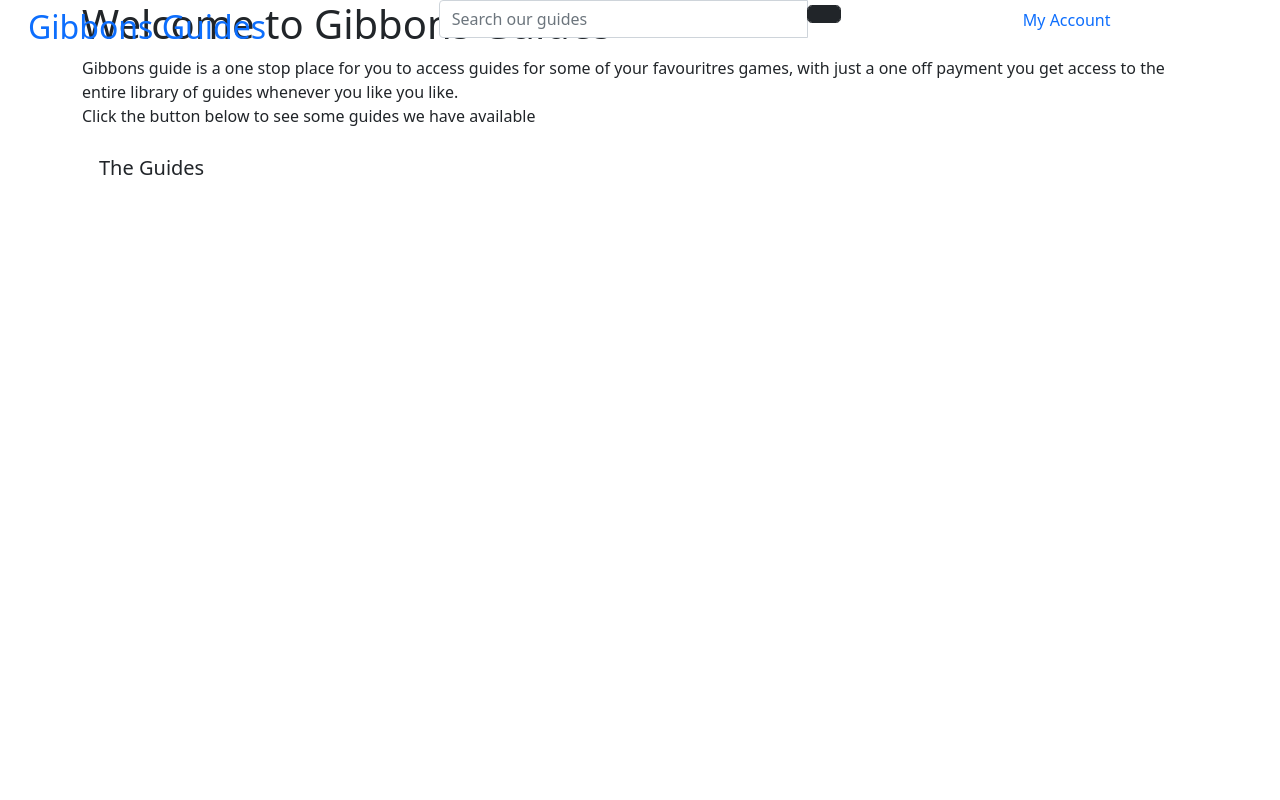
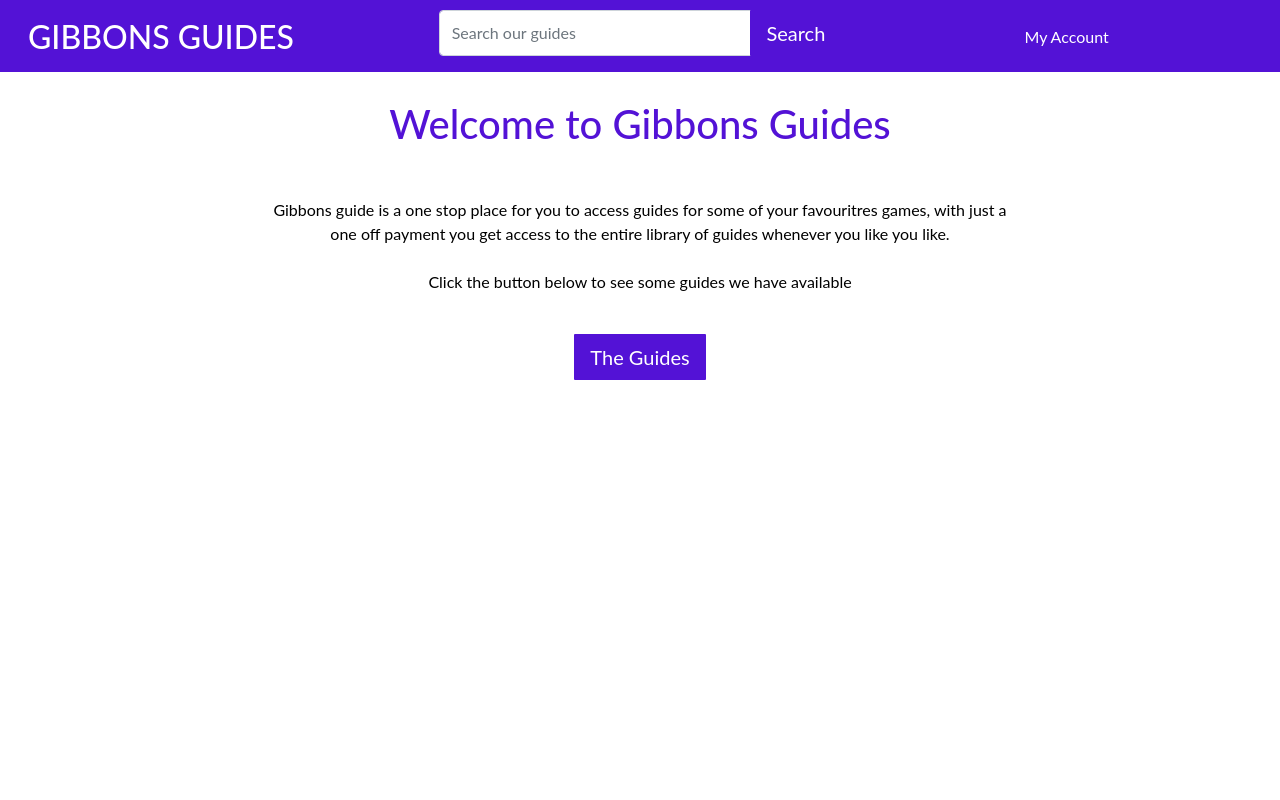
Before and after one commit to Code-Institute-Submissions/SuperGibbon-MS4, a Django app: page / in a window 1280 px wide. Run offline with Django 3.2, Linux system fonts and the light colour scheme; some libraries are stand-ins or nearby versions.

Commit message:
Add css to homepage

```diff
--- a/gibbon_guides/settings.py
+++ b/gibbon_guides/settings.py
@@ -149,6 +149,10 @@ USE_TZ = True
 # https://docs.djangoproject.com/en/3.2/howto/static-files/
 
 STATIC_URL = '/static/'
+STATICFILES_DIRS = (os.path.join(BASE_DIR, 'static'),)
+
+MEDIA_URL = '/media/'
+MEDIA_ROOT = os.path.join(BASE_DIR, 'media')
 
 # Default primary key field type
 # https://docs.djangoproject.com/en/3.2/ref/settings/#default-auto-field
--- a/home/templates/home/index.html
+++ b/home/templates/home/index.html
@@ -12,19 +12,21 @@
 {% block content %}
     <div class="container">
         <div class="row">
-            <div class="col my-auto">
-                <h1 class="title-text">
+
+            <div class="col-8 offset-2 home-main">
+                <h1 class="title-text home-title">
                     Welcome to Gibbons Guides
                 </h1>
                 <div class="content-text">
                     <p>
-                        Gibbons guide is a one stop place for you to access guides for some of your favouritres games, with just a one off payment you get access to the entire library of guides whenever you like you like.<br>
+                        Gibbons guide is a one stop place for you to access guides for some of your favouritres games, with just a one off payment you get access to the entire library of guides whenever you like you like.<br><br>
                         Click the button below to see some guides we have available
                     </p>
                 </div>
+                <br>
                 <div>
                     <h4>
-                        <a href="" class="guide-button btn btn-lg">The Guides</a>
+                        <a href="" class="btn-purple btn btn-lg">The Guides</a>
                     </h4>
                 </div>
             </div>
--- /dev/null
+++ b/static/css/base.css
@@ -0,0 +1,57 @@
+html {
+    height: 100%;
+}
+
+body {
+    height: calc(100vh - 164px);
+    color:black;
+    background-color: white;
+    font-family: 'Lato';
+}
+
+.home-main  {
+    margin-top: 100px;
+    text-align: center;
+}
+
+.topnav-area {
+    background-color: #5312d6;
+    padding-top: 10px;
+}
+
+.nav-account-link {
+    padding-top: 15px;
+    padding-bottom: 0px;
+}
+
+.title-text {
+    color: #5312d6 !important;
+}
+
+.logo-text  {
+    color: white !important;
+}
+
+.uppercase-text {
+    text-transform: uppercase;
+}
+
+.main-logo-link {
+    width: fit-content;
+}
+
+.home-title {
+    margin-bottom: 50px;
+}
+
+.btn-purple {
+    background-color: #5312d6;
+    color: white;
+    border: white;
+    border-radius: 1px;
+}
+
+.search-button {
+    height: 100%;
+    width: fit-content;
+}
--- a/templates/base.html
+++ b/templates/base.html
@@ -14,6 +14,7 @@
 
         {% block corecss %}
             <link href="https://cdn.jsdelivr.net/npm/bootstrap@5.0.2/dist/css/bootstrap.min.css" rel="stylesheet" integrity="sha384-EVSTQN3/azprG1Anm3QDgpJLIm9Nao0Yz1ztcQTwFspd3yD65VohhpuuCOmLASjC" crossorigin="anonymous">
+            <link rel="stylesheet" href="{% static 'css/base.css' %}">
         {% endblock %}
 
         {% block extra_css %}
@@ -32,10 +33,10 @@
     </head>
     <body>
         <header class="container-fluid fixed-top">
-            <div class="row">
+            <div id="topnav" class="row topnav-area d-none d-lg-flex">
                 <div class="col-12 col-lg-4">
                     <a href="{% url 'home' %}" class="nav-link main-logo-link">
-                        <h2 class="logo-font">Gibbons Guides</h2>
+                        <h2 class="text-center main-logo-link logo-text uppercase-text">Gibbons Guides</h2>
                     </a>
                 </div>
                 <div class="col-12 col-lg-4">
@@ -43,9 +44,9 @@
                         <div class="input-group w-100">
                             <input class="form-control" type="text" name="q" placeholder="Search our guides">
                             <div class="input-group-append">
-                                <button class="form-control btn btn-lg btn-dark" type="submit">
-                                    <span class="icon">
-                                        <i class="fas fa-search"></i>
+                                <button class="form-control btn btn-lg btn-purple search-button" type="submit">
+                                    <span class="content-text">
+                                        Search
                                     </span>
                                 </button>
                             </div>
@@ -55,10 +56,10 @@
                 <div class="col-12 col-lg-4">
                     <ul class="list-inline list-unstyled text-center text-lg-right my-0">
                         <li class="list-inline-item dropdown">
-                            <a class="text-black nav-link" href="#" id="user-options" data-toggle="dropdown" aria-haspopup="true" aria-expanded="false">
+                            <a class="title-text nav-link nav-account-link" href="#" id="user-options" data-toggle="dropdown" aria-haspopup="true" aria-expanded="false">
                                 <div class="text-center">
                                     <div><i class="fas fa-user fa-lg"></i></div>
-                                    <p class="my-0">My Account</p>
+                                    <p class="logo-text">My Account</p>
                                 </div>
                             </a>
                             <div class="dropdown-menu border-0" aria-labelledby="user-options">
```
